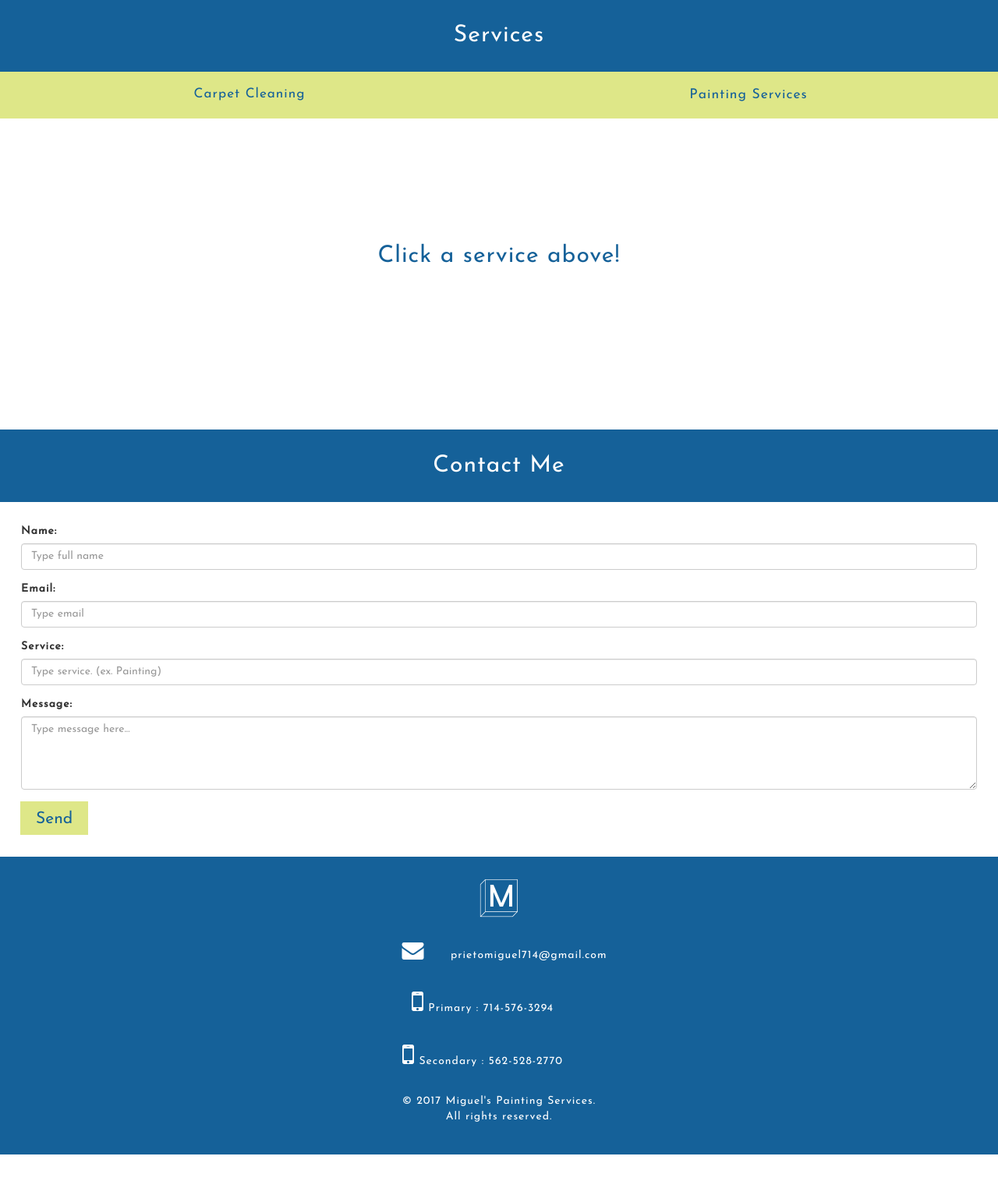
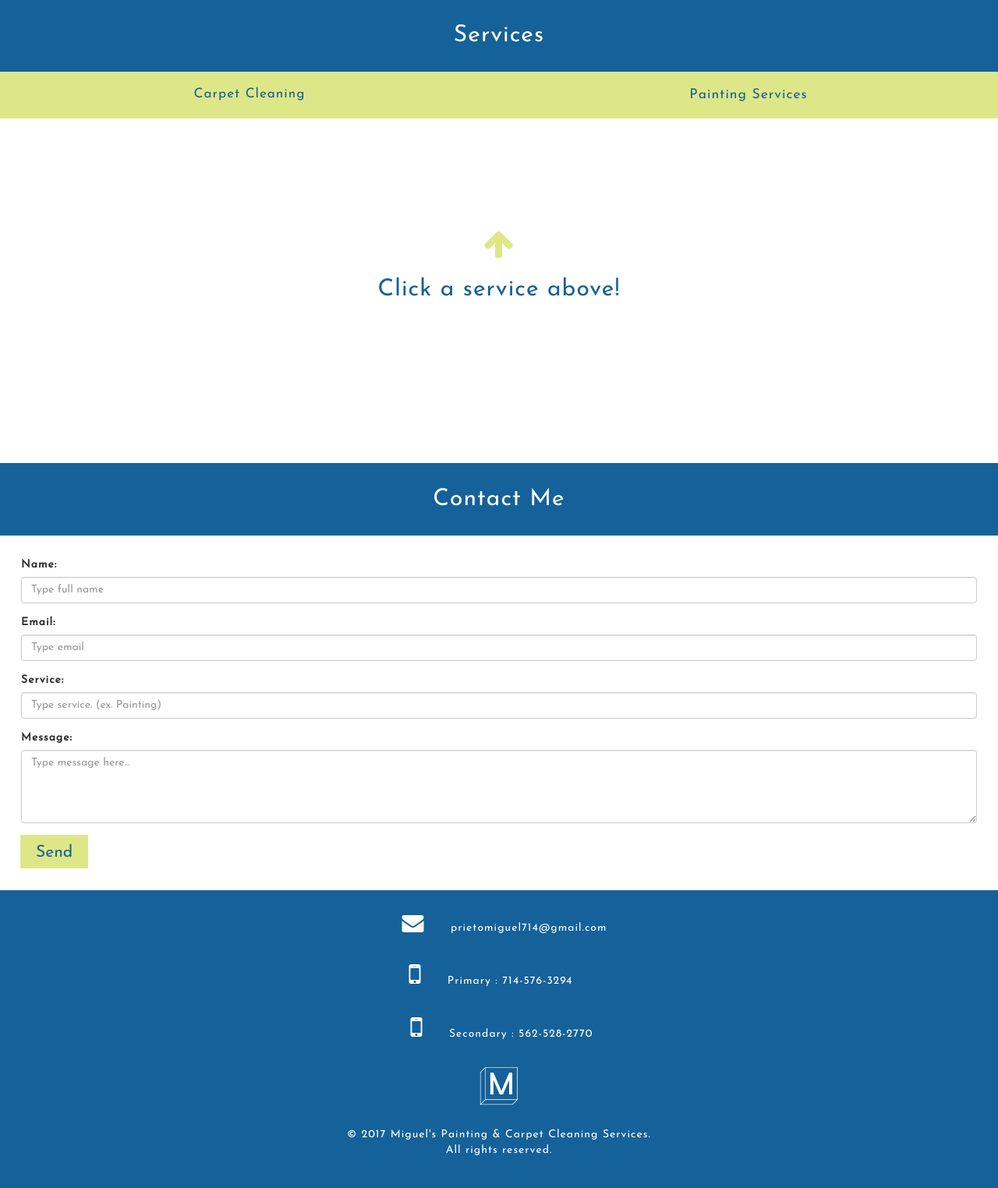
Before and after one commit to djuarez94/MiguelsServices_Website, a PHP site: page / in a window 1280 px wide. Shown: the part 764-2288 px from the top of the page at 78% size. Before the commit the page ends 2245 px from the top, so only its background shows below. Run offline with PHP 8.4, Linux system fonts and the light colour scheme.

Commit message:
made some minor CSS changes to the footer and added php code for the contact form.

```diff
--- a/css/style.css
+++ b/css/style.css
@@ -237,10 +237,12 @@ div.BnA .after:hover {
 
 div.BnA .CC:hover {
    cursor: pointer;
+   opacity: .75;
 }
 
 div.BnA .PS:hover {
    cursor: pointer;
+   opacity: .75;
 }
 
 .instruction {
@@ -248,6 +250,11 @@ div.BnA .PS:hover {
 	color: #156199;
   padding-top: 10em;
   padding-bottom: 10em;
+}
+
+.instruction i {
+  font-size: 3em;
+  color: #dee788;
 }
 
 div.B2T {
@@ -297,12 +304,13 @@ footer {
 }
 
 footer img {
-   padding-top: 2em;
+
    padding-bottom: 2em;
 }
 
 .contactLinks {
   text-align: center;
+  padding-top: 2em;
 }
 
 .email {
@@ -326,22 +334,32 @@ footer img {
   color: #fff;
   padding-bottom: 1.5em;
   padding-right: 3em;
+  text-align: center;
 }
 
+.number i {
+  margin-left: .6em;
+}
 
 .number p {
   display: inline-block;
+  margin-left: 2em;
 }
 
 .number2 {
   color: #fff;
   padding-bottom: 1.5em;
   padding-right: 3em;
+  text-align: center;
 }
 
+.number2 i {
+  margin-left: 1.4em;
+}
 
 .number2 p {
   display: inline-block;
+  margin-left: 2em;
 }
 
 div.number a {
--- a/index.php
+++ b/index.php
@@ -1,3 +1,66 @@
+<?php
+
+$feedback =''; //empty until there is feedback.
+
+if (isset($_POST['name']))
+{
+	/*-------------------------------------
+	| Initialize Variables
+	-------------------------------------*/
+	$to = "davidjuarez1411@gmail.com";
+	$subject = "Website Contact";
+
+	$name = $_POST['name'];
+	$email = $_POST['email'];
+	$service = $_POST['service'];
+	$message = $_POST['message'];
+
+	/*-------------------------------------
+	| Validation
+	-------------------------------------*/
+	if ($name == '' || $email == '' || $subject == '' || $message == '')
+	{
+		$feedback = 'Fill out all the fields';
+	}
+	else
+	{
+		/*-------------------------------------
+		| Compose
+		-------------------------------------*/
+		$body = '
+			Hi! My name is ' . $name . ' I am sending you this email in reference your  ' . $service . ' services. <br><br>x
+
+			' . $message . '<br>
+
+			Sincerely,<br>
+			' . $name . '<br>
+			P.S. Oh yeah, my email is ' . $email . '.
+		';
+
+		/*-------------------------------------
+		| Make it look like a real eamil
+		-------------------------------------*/
+		$headers = "From: davidjuarez1411@gmail.com" . "\r\n";
+		$headers .= "Reply-To: ". strip_tags($_POST['req-email']) . "\r\n";
+		// $headers .= "CC: susan@example.com\r\n";
+		$headers .= "MIME-Version: 1.0\r\n";
+		$headers .= "Content-Type: text/html; charset=ISO-8859-1\r\n";
+
+
+		/*-------------------------------------
+		| Send the email
+		-------------------------------------*/
+		if (!mail($to, $subject, $body, $headers))
+		{
+			$feedback = 'I apologize! We were unable to send from our hosted server. Please contact me directly <a href="mailto:davidjuarez1411@gmail.com">here</a>.';
+		}
+		else
+		{
+			$feedback = 'Message Sent from our servers. Let\'s hope it gets through the mail servers!';
+		}
+	}
+}
+?>
 <!doctype html>
 <html lang="en">
 	<head>
@@ -87,7 +150,8 @@
 					<div class="PS">Painting Services</div>
 				</div>
 			</div>
-			<div class="instruction">
+			<div class="instruction star">
+				<i class="fa fa-arrow-up" aria-hidden="true"></i>
 				<h2>Click a service above!</h2>
 			</div>
 			<div class="container">
@@ -416,6 +480,11 @@
 		<div class="subTitle contact3">
 			<h2 class="animation-element slide-left">Contact Me</h2>
 		</div>
+		<?php if (!empty($feedback)) : ?>
+			<div class="alert alert-info emailAlert" id ="alert">
+				<?php echo $feedback; ?>
+			</div>
+		<?php endif; ?>
 		<div class="contact" id="contactMe">
 			<form method="post" action="visualDesign.php#alert" id="contact" class="form-horizontal  text-left">
 				<div class="form-group text-left">
@@ -427,8 +496,8 @@
 					<input name="email" type="email" class="form-control" id="email" placeholder= "Type email">
 				</div>
 				<div class="form-group text-left">
-					<label for="subject">Service:</label>
-					<input name="subject" type="text" class="form-control" id="subject" placeholder= "Type service. (ex. Painting)">
+					<label for="service">Service:</label>
+					<input name="service" type="text" class="form-control" id="service" placeholder= "Type service. (ex. Painting)">
 				</div>
 				<div class="form-group text-left">
 					<label for="message">Message:</label>
@@ -438,7 +507,6 @@
 			</form>
 		</div>
 		<footer>
-			<img src="img/miguelsLogo.png" width="50px">
 			<div class="contactLinks">
 				<div class="email">
 					<i class="fa fa-envelope" aria-hidden="true" style="font-size: 2em;"></i>
@@ -453,7 +521,8 @@
 					<a href="tel:1-562-528-2770"><p>Secondary : 562-528-2770</p></a>
 				</div>
 			</div>
-			<p class="copyright">&copy; <?php echo date('Y'); ?> Miguel's Painting Services.<br>All rights reserved.</p>
+			<img src="img/miguelsLogo.png" width="50px">
+			<p class="copyright">&copy; <?php echo date('Y'); ?> Miguel's Painting & Carpet Cleaning Services.<br>All rights reserved.</p>
 		</footer>
 	</body>
 	<script type="text/javascript" src="js/jquery-3.1.1.min.js"></script>
```
